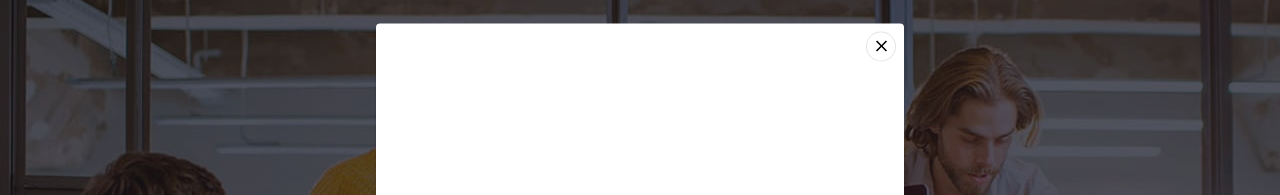
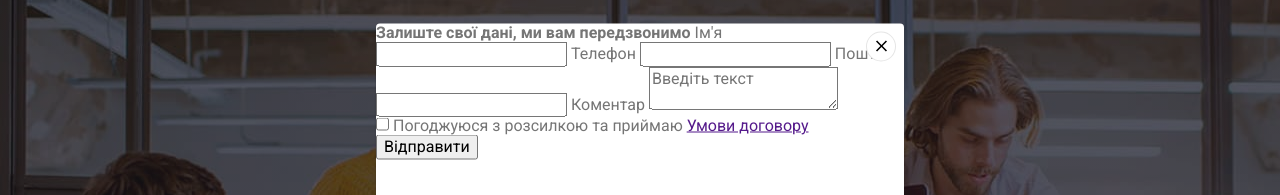
Before and after one commit to Dimalevig/goit-markup-hw-05, a plain HTML site: page index.html in a window 1280 px wide. Both pictures are taken after a click on the button "Замовити послугу". Shown: the part 86-281 px from the top of the page. Drawn offline with nearby package versions, Linux system fonts and the light colour scheme.

Commit message:
update 3.0

```diff
--- a/css/styles.css
+++ b/css/styles.css
@@ -687,7 +687,38 @@ body {
 .address-block {
   margin-right: 70px;
 }
+/*end */
 
+
+
+
+.overlay {
+  box-sizing: border-box;
+}
+
+.box {
+  position: relative;
+  overflow: hidden;
+}
+
+.overlay {
+  position: absolute;
+  top: 0;
+  left: 0;
+  width: 100%;
+  height: 100%;
+  transform: translateY(100%);
+  transition: 250ms cubic-bezier(0.4, 0, 0.2, 1);
+  background-color: var(--accent-color);
+  opacity: 90%;
+
+}
+
+.galery-card-item:hover .overlay {
+  transform: translateX(0);
+}
+
+/* modal */
 .backdrop {
   position: fixed;
   top: 0;
@@ -696,7 +727,7 @@ body {
   height: 100%;
   background-color: rgba(0, 0, 0, 0.2);
   transition: opacity 250ms cubic-bezier(0.4, 0, 0.2, 1),
-    visibility 250ms cubic-bezier(0.4, 0, 0.2, 1);
+  visibility 250ms cubic-bezier(0.4, 0, 0.2, 1);
 }
 
 .backdrop.is-hidden {
@@ -740,28 +771,4 @@ body {
   cursor: pointer;
 }
 
-.overlay {
-  box-sizing: border-box;
-}
-
-.box {
-  position: relative;
-  overflow: hidden;
-}
-
-.overlay {
-  position: absolute;
-  top: 0;
-  left: 0;
-  width: 100%;
-  height: 100%;
-  transform: translateY(100%);
-  transition: 250ms cubic-bezier(0.4, 0, 0.2, 1);
-  background-color: var(--accent-color);
-  opacity: 90%;
-
-}
-
-.galery-card-item:hover .overlay {
-  transform: translateX(0);
-}
+.contact-form {}
--- a/index.html
+++ b/index.html
@@ -431,6 +431,31 @@
             <use href="./images/sprite.svg#icon-close"></use>
           </svg>
         </button>
+
+        <form class="contact-form">
+          <strong>Залиште свої дані, ми вам передзвонимо</strong>
+          <label class="contact-form-field">
+            Ім'я
+            <input name="user-name" class="contact-form-input" type="text" required>
+          </label>
+          <label class="contact-form-field">
+            Телефон
+            <input name="user-phone" class="contact-form-input" type="tel" required>
+          </label>
+          <label class="contact-form-field">
+            Пошта
+            <input name="user-email" class="contact-form-input" type="email" required>
+          </label>
+          <label>
+            Коментар
+            <textarea name="use-message" class="contact-form-massage" placeholder="Введіть текст"></textarea>
+          </label>
+          <div class="contact-form-checkbox-wrapper">
+            <input  name="accept-policy" class="contact-form-checkbox" type="checkbox" required>
+            <label class="checkbox-label" for="">Погоджуюся з розсилкою та приймаю <a href="">Умови договору</a></label>
+            <button class="submit-btn" type="submit">Відправити</button>
+          </div>
+        </form>
       </div>
     </div>
     <script src="./js/modal.js"></script>
```
